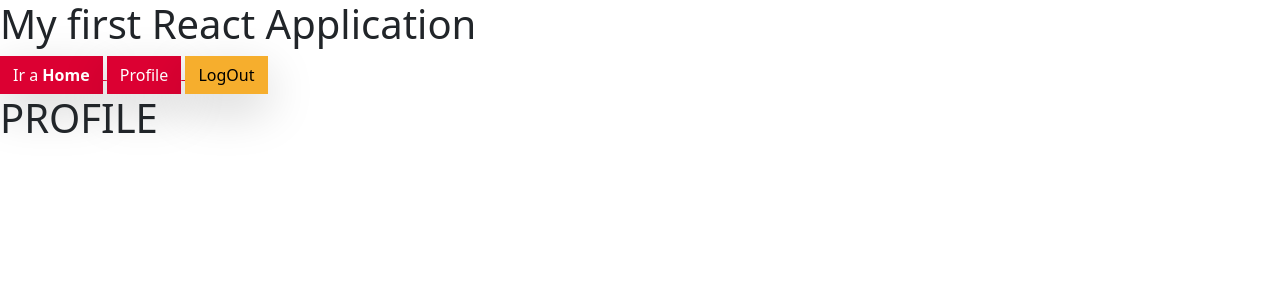
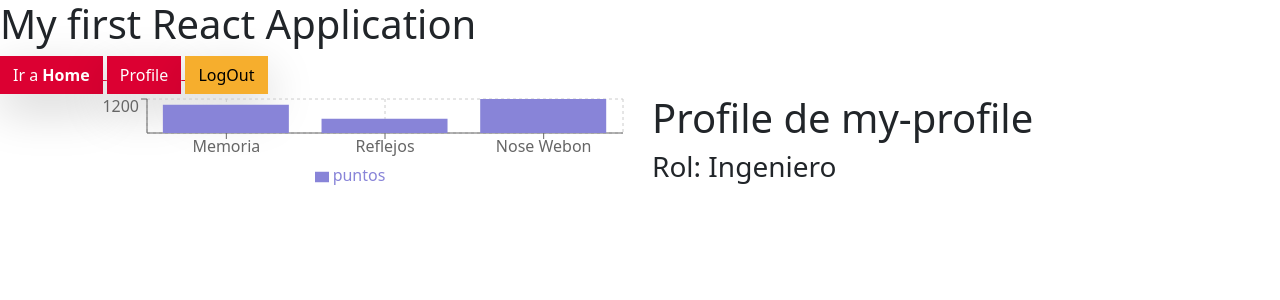
Before and after one commit to jaiovi/Denso-Git, a React (Create React App) app: page /profile/my-profile in a window 1280 px wide. Shown: the top 300 px of the page. Built offline with nearby package versions, Linux system fonts and the light colour scheme.

Commit message:
Instalado recharts y primera grafica en Profile.js

```diff
--- a/package.json
+++ b/package.json
@@ -13,6 +13,7 @@
     "react-dom": "^17.0.2",
     "react-router-dom": "^6.2.2",
     "react-scripts": "5.0.0",
+    "recharts": "^2.1.9",
     "sass": "^1.49.9",
     "terminal": "^0.1.4",
     "web-vitals": "^2.1.4"
--- a/src/App.js
+++ b/src/App.js
@@ -7,12 +7,12 @@ import Profile from './pages/Profile';
 import Header from './components/Header';
 
 // definimos un arreglo [] de diccionarios {} para simular la información de los usuarios de una API
-const USERS = [
+/*const USERS = [
   {id:1, fullName: "Sara Anderson", age: 38},
   {id:2, fullName: "John Perez", age: 35},
   {id:3, fullName: "Ruben Barraza ", age: 18},
   {id:4, fullName: "Lorena Lazos", age: 20}
-]
+]*/
 
 function App() {    // esta función maneja el ciclo de vida de la aplicación.
 
--- a/src/pages/Profile.js
+++ b/src/pages/Profile.js
@@ -1,10 +1,79 @@
-
-
+import { useParams } from "react-router-dom"
+import { BarChart, Bar, Cell, XAxis, YAxis, CartesianGrid, Tooltip, Legend, ResponsiveContainer } from 'recharts';
 
 function Profile(){
+    const params = useParams();
+
+    const data_examenes = [
+        {name: 'Memoria', puntos:1000,},
+        {name: 'Reflejos', puntos:500,},
+        {name: 'Nose Webon', puntos:1200},
+    ];
+    const data = [
+        {
+          name: 'Page A',
+          uv: 4000,
+          pv: 2400,
+          amt: 2400,
+        },
+        {
+          name: 'Page B',
+          uv: 3000,
+          pv: 1398,
+          amt: 2210,
+        },
+        {
+          name: 'Page C',
+          uv: 2000,
+          pv: 9800,
+          amt: 2290,
+        },
+        {
+          name: 'Page D',
+          uv: 2780,
+          pv: 3908,
+          amt: 2000,
+        },
+        {
+          name: 'Page E',
+          uv: 1890,
+          pv: 4800,
+          amt: 2181,
+        },
+        {
+          name: 'Page F',
+          uv: 2390,
+          pv: 3800,
+          amt: 2500,
+        },
+        {
+          name: 'Page G',
+          uv: 3490,
+          pv: 4300,
+          amt: 2100,
+        },
+      ];
+
     return(
-    <div>
-        <h1>PROFILE</h1>
+    <div className="container">
+        <div className="row">
+            <div className="col-sm">
+                <ResponsiveContainer width="100%" height="100%">
+                <BarChart width={500} height={300} data={data_examenes}>
+                    <CartesianGrid strokeDasharray="3 3" />
+                    <XAxis dataKey="name" />
+                    <YAxis />
+                    <Tooltip />
+                    <Legend />
+                    <Bar dataKey="puntos" fill="#8884d8" />
+                </BarChart>
+                </ResponsiveContainer>
+            </div>
+            <div className={"col-sm"}>
+                <h1>Profile de {params.userId}</h1>
+                <h3>Rol: Ingeniero</h3>
+            </div>
+        </div>
     </div>
     )
 }
```
Also changed, not shown: 1 other file (tests, documents, lock files or other folders).
